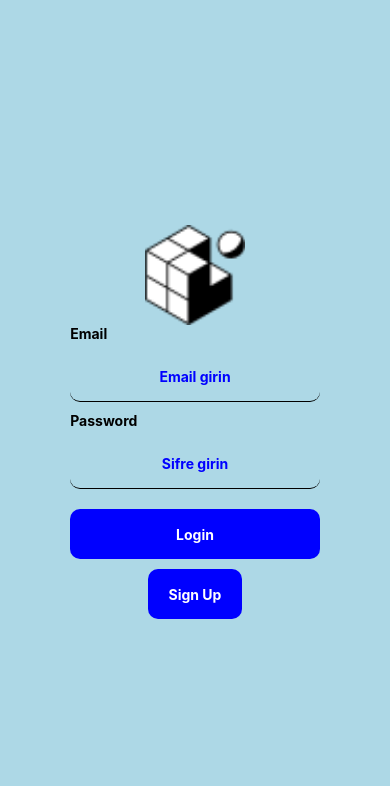
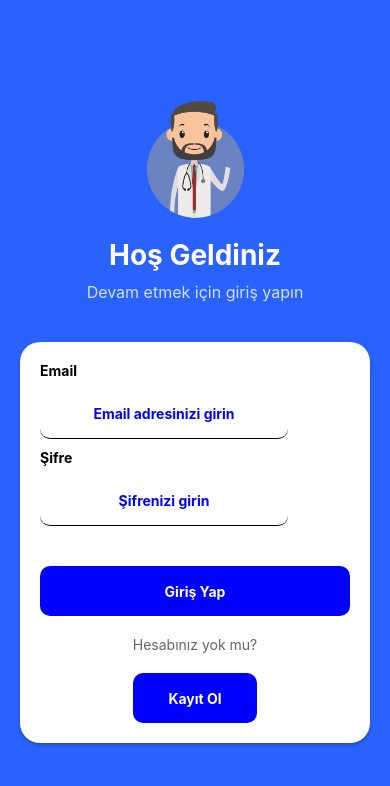
Before and after one commit to 06baha06/mobiluygulama_tahlil_kontrol_ReactNative, a React Native app: screen /Login in a window 390 px wide. Shown: the top 786 px of the page. Built offline with nearby package versions, Linux system fonts and the light colour scheme.

Commit message:
sonkontrol

```diff
--- a/src/screens/AdminGirisSonra.js
+++ b/src/screens/AdminGirisSonra.js
@@ -1,35 +1,51 @@
-import { StyleSheet, Text, View, Button } from 'react-native'
+import { StyleSheet, Text, View, TouchableOpacity } from 'react-native'
 import React from 'react'
 import { useDispatch } from 'react-redux'
 import { logout } from '../redux/userSlice'
 
 const AdminGirisSonra = ({ navigation }) => {
+ const dispatch = useDispatch()
 
-  const dispatch= useDispatch()
-
-  const handleLogout =()=>{
+ const handleLogout = () => {
    dispatch(logout())
  }
 
+ const menuItems = [
+   {
+     title: 'Hasta Görüntüleme',
+     subtitle: 'Hasta bilgilerini görüntüle ve düzenle',
+     onPress: () => navigation.navigate('Home')
+   },
+   {
+     title: 'Değer Kontrol',
+     subtitle: 'İmmunoglobulin değerlerini kontrol et',
+     onPress: () => navigation.navigate('AralikKontrol')
+   }
+ ]
 
  return (
    <View style={styles.container}>
-      <Text style={styles.title}>AdminGirisSonra</Text>
+     <Text style={styles.title}>Admin Panel</Text>
 
-      <Button
-        title="Hasta görüntüleme ekranı"
-        onPress={() => navigation.navigate('Home')}
-      />
+     <View style={styles.menuContainer}>
+       {menuItems.map((item, index) => (
+         <TouchableOpacity
+           key={index}
+           style={styles.menuItem}
+           onPress={item.onPress}
+         >
+           <Text style={styles.menuTitle}>{item.title}</Text>
+           <Text style={styles.menuSubtitle}>{item.subtitle}</Text>
+         </TouchableOpacity>
+       ))}
+     </View>
 
-      <Button
-        title="Değer kontrol sayfası"
-        onPress={() => navigation.navigate('AralikKontrol')}
-      />
-
-      <Button
-        title="Çıkış"
+     <TouchableOpacity
+       style={styles.logoutButton}
        onPress={handleLogout}
-      />
+     >
+       <Text style={styles.logoutText}>Çıkış Yap</Text>
+     </TouchableOpacity>
    </View>
  )
 }
@@ -39,12 +55,55 @@ export default AdminGirisSonra
 const styles = StyleSheet.create({
  container: {
    flex: 1,
-    justifyContent: 'center',
-    alignItems: 'center',
+   backgroundColor: '#f5f7fa',
    padding: 20
  },
  title: {
-    fontSize: 24,
-    marginBottom: 20
+   fontSize: 28,
+   fontWeight: 'bold',
+   color: '#1a237e',
+   textAlign: 'center',
+   marginVertical: 30
+ },
+ menuContainer: {
+   gap: 15
+ },
+ menuItem: {
+   backgroundColor: '#fff',
+   padding: 20,
+   borderRadius: 12,
+   elevation: 3,
+   shadowColor: '#000',
+   shadowOffset: {
+     width: 0,
+     height: 2,
+   },
+   shadowOpacity: 0.1,
+   shadowRadius: 3,
+ },
+ menuTitle: {
+   fontSize: 18,
+   fontWeight: '600',
+   color: '#2962ff',
+   marginBottom: 5
+ },
+ menuSubtitle: {
+   fontSize: 14,
+   color: '#666',
+ },
+ logoutButton: {
+   backgroundColor: '#ff1744',
+   padding: 15,
+   borderRadius: 10,
+   position: 'absolute',
+   bottom: 30,
+   left: 20,
+   right: 20,
+   alignItems: 'center'
+ },
+ logoutText: {
+   color: '#fff',
+   fontSize: 16,
+   fontWeight: '600'
  }
 })
--- a/src/screens/AralikKontrol.js
+++ b/src/screens/AralikKontrol.js
@@ -1,3 +1,4 @@
+// AralikKontrol.js
 import { StyleSheet, View, ScrollView, SafeAreaView, Text } from 'react-native'
 import React, { useState, useEffect } from 'react'
 import { collection, getDocs } from 'firebase/firestore'
@@ -6,15 +7,20 @@ import { CustomButton } from '../components'
 import ResultCard from '../components/ResultCard'
 import InputSection from '../components/InputSection'
 
-const AralikKontrol = () => {
+const AralikKontrol = ({ route }) => {
+  const patientData = route.params?.patientData
+
   const [state, setState] = useState({
-    data: { cilv: [], ap: [], tjp: [], turkjmedsci: [], os:[] },
+    data: { cilv: [], ap: [], tjp: [], turkjmedsci: [], os: [] },
     age: '',
     selectedIg: '',
     testValue: '',
     results: [],
     loading: true
   })
+
+  // İmmunoglobulin değerlerini göstermek için yardımcı fonksiyon
+  const immunoglobulins = ['IgA', 'IgM', 'IgG', 'IgG1', 'IgG2', 'IgG3', 'IgG4']
 
   useEffect(() => {
     fetchData()
@@ -65,10 +71,9 @@ const AralikKontrol = () => {
       referenceValue: refValue,
       status: checkValueRange(value, refValue)
     }
-}
+  }
 
-const checkValueRange = (value, refRange) => {
-    // "≤19" veya "≥19" gibi tek değerli ifadeler için
+  const checkValueRange = (value, refRange) => {
     if (refRange.includes('≤')) {
         const limit = parseFloat(refRange.replace('≤', ''))
         return value <= limit ? 'normal' : 'yüksek'
@@ -78,7 +83,6 @@ const checkValueRange = (value, refRange) => {
         return value >= limit ? 'normal' : 'düşük'
     }
 
-    // "18-250" gibi aralık değerleri için
     if (refRange.includes('-')) {
         const [min, max] = refRange.split('-').map(Number)
         if (value < min) return 'düşük'
@@ -86,7 +90,7 @@ const checkValueRange = (value, refRange) => {
         return 'normal'
     }
     return 'belirsiz'
-}
+  }
 
   const checkRange = () => {
     const { age, testValue, selectedIg, data } = state
@@ -104,7 +108,8 @@ const checkValueRange = (value, refRange) => {
       os: processGuide(data.os, selectedIg, ageNum, valueNum)
     }
 
-    if (!guides.cilv && !guides.ap && !guides.tjp && !guides.turkjmedsci && !guides.os) return alert('Referans aralığı bulunamadı')
+    if (!guides.cilv && !guides.ap && !guides.tjp && !guides.turkjmedsci && !guides.os)
+      return alert('Referans aralığı bulunamadı')
 
     setState(prev => ({
       ...prev,
@@ -140,6 +145,24 @@ const checkValueRange = (value, refRange) => {
     <SafeAreaView style={styles.safeArea}>
       <ScrollView style={styles.container}>
         <View style={styles.content}>
+          {patientData && (
+            <View style={styles.patientCard}>
+              <View style={styles.basicInfo}>
+                <Text style={styles.patientText}>Adı Soyadı: {patientData.patientName}</Text>
+                <Text style={styles.patientText}>Yaş: {patientData.age} ay</Text>
+              </View>
+              <View style={styles.igValues}>
+                {immunoglobulins.map((ig) => (
+                  <View key={ig} style={styles.igItem}>
+                    <Text style={styles.igText}>
+                      {ig}: {patientData.immunoglobulins[ig] || 'Belirtilmemiş'}
+                    </Text>
+                  </View>
+                ))}
+              </View>
+            </View>
+          )}
+
           <InputSection
             state={state}
             setState={setState}
@@ -183,6 +206,39 @@ const styles = StyleSheet.create({
     justifyContent: 'center',
     alignItems: 'center',
   },
+  patientCard: {
+    backgroundColor: '#fff',
+    padding: 16,
+    marginBottom: 16,
+    borderRadius: 8,
+    elevation: 2,
+    shadowColor: '#000',
+    shadowOffset: {
+      width: 0,
+      height: 2,
+    },
+    shadowOpacity: 0.1,
+    shadowRadius: 3,
+  },
+  basicInfo: {
+    marginBottom: 12,
+  },
+  patientText: {
+    fontSize: 16,
+    marginBottom: 4,
+  },
+  igValues: {
+    flexDirection: 'row',
+    flexWrap: 'wrap',
+  },
+  igItem: {
+    width: '50%',
+    paddingVertical: 4,
+  },
+  igText: {
+    fontSize: 14,
+    color: '#444',
+  }
 })
 
 export default AralikKontrol
--- a/src/screens/LoginPage.js
+++ b/src/screens/LoginPage.js
@@ -1,69 +1,72 @@
 import { StatusBar } from 'expo-status-bar';
 import React, {useState} from 'react';
-import { StyleSheet, View, Image, SafeAreaView } from 'react-native';
+import { StyleSheet, View, Image, SafeAreaView, Text, Dimensions } from 'react-native';
 import {Loading, CustomTextInput, CustomButton} from '../components/';
 import { useSelector, useDispatch } from 'react-redux';
 import {setIsLoading, setLogin } from '../redux/userSlice';
 import { login } from '../redux/userSlice';
 
+const {width} = Dimensions.get('window')
 
-const LoginPage = ({navigation})=> {
-
+const LoginPage = ({navigation}) => {
  const [email, setEmail] = useState('')
  const [password, setPassword] = useState('')
-  //userSlice içerisindeki verilerin okunması
  const {isLoading} = useSelector((state)=> state.user)
-
-  //userslice içerisindeki reducer yapılarını kullanma veya veri gönderme
  const dispatch = useDispatch()
 
  return (
+   <SafeAreaView style={styles.container}>
+     <StatusBar style="light" />
 
-  <SafeAreaView style={styles.container}>
-       <View style={styles.viewcontainer} >
+     <View style={styles.content}>
+       <View style={styles.headerContainer}>
+         <Image
+           source={require('../../assets/clipart1898543.png')}
+           style={styles.image}
+           resizeMode="contain"
+         />
+         <Text style={styles.title}>Hoş Geldiniz</Text>
+         <Text style={styles.subtitle}>Devam etmek için giriş yapın</Text>
+       </View>
 
-        <Image
-          source={require('../../assets/favicon.png')}
-          style={styles.image}
-
-        />
-
+       <View style={styles.formContainer}>
          <CustomTextInput
            title="Email"
            isSecureText={false}
            handleOnChangeText={(text) => setEmail(text)}
            handleValue={email}
-    handlePlaceholder='Email girin'
+           handlePlaceholder='Email adresinizi girin'
          />
 
-
          <CustomTextInput
-    title="Password"
+           title="Şifre"
            isSecureText={true}
            handleOnChangeText={(password) => setPassword(password)}
            handleValue={password}
-    handlePlaceholder='Sifre girin'
+           handlePlaceholder='Şifrenizi girin'
          />
 
+         <View style={styles.buttonContainer}>
            <CustomButton
-      buttonText="Login"
-      setWith="80%"
+             buttonText="Giriş Yap"
+             setWith="100%"
              handleOnPress={() => dispatch(login({email, password}))}
            />
 
+           <View style={styles.signupContainer}>
+             <Text style={styles.signupText}>Hesabınız yok mu?</Text>
              <CustomButton
-       buttonText="Sign Up"
-       setWith="30%"
+               buttonText="Kayıt Ol"
+               setWith="40%"
                handleOnPress={() => navigation.navigate('SignUp')}
              />
+           </View>
+         </View>
+       </View>
+     </View>
 
      {isLoading ? <Loading changeIsLoading={()=>dispatch(setIsLoading(false))}/> : null}
-
-
-   </View>
-
    </SafeAreaView>
-
  );
 }
 
@@ -72,19 +75,59 @@ export default LoginPage
 const styles = StyleSheet.create({
   container: {
     flex: 1,
-    backgroundColor: 'lightblue',
+    backgroundColor: '#2962ff',
+  },
+  content: {
+    flex: 1,
     alignItems: 'center',
     justifyContent: 'center',
+    paddingHorizontal: 20,
   },
-
-
-  image:{
-    height:100,
-    width:100
+  headerContainer: {
+    alignItems: 'center',
+    marginBottom: 40,
   },
-  viewcontainer:{
-    width:'80%',
-    alignItems:'center'
+  image: {
+    height: width * 0.3,
+    width: width * 0.3,
+    marginBottom: 20,
+  },
+ title: {
+   fontSize: 28,
+   fontWeight: 'bold',
+   color: '#fff',
+   marginBottom: 10,
+ },
+ subtitle: {
+   fontSize: 16,
+   color: '#fff',
+   opacity: 0.8,
+ },
+ formContainer: {
+   width: '100%',
+   backgroundColor: '#fff',
+   borderRadius: 20,
+   padding: 20,
+   elevation: 5,
+   shadowColor: '#000',
+   shadowOffset: {
+     width: 0,
+     height: 2,
+   },
+   shadowOpacity: 0.25,
+   shadowRadius: 3.84,
+ },
+ buttonContainer: {
+   marginTop: 20,
+   width: '100%',
+ },
+ signupContainer: {
+   marginTop: 20,
+   alignItems: 'center',
+ },
+ signupText: {
+   fontSize: 14,
+   color: '#666',
+   marginBottom: 10,
  }
-
 });
--- a/src/screens/SignupPage.js
+++ b/src/screens/SignupPage.js
@@ -1,5 +1,5 @@
-import { StyleSheet, Text, View, SafeAreaView} from 'react-native'
-import React,{useState} from 'react'
+import { StyleSheet, Text, View, SafeAreaView, StatusBar } from 'react-native'
+import React, {useState} from 'react'
 import {CustomTextInput, CustomButton, Loading} from '../components'
 import { useDispatch, useSelector } from 'react-redux'
 import { register } from '../redux/userSlice'
@@ -11,22 +11,29 @@ const SignupPage = () => {
  const [tcNo, setTcNo] = useState("")
 
  const dispatch = useDispatch();
+ const {isLoading} = useSelector(state=>state.user)
 
-  const {isLoading} = useSelector(state=>state.user)
-  const handleRegister =()=>{
+ const handleRegister = () => {
    dispatch(register({email, password, tcNo}))
  }
 
  if(isLoading){
    return <Loading/>
  }
+
  return (
+   <SafeAreaView style={styles.container}>
+     <StatusBar style="light" />
 
-    <SafeAreaView  style={styles.container}>
-      <View style={styles.viewcontainer}>
+     <View style={styles.content}>
+       <View style={styles.headerContainer}>
+         <Text style={styles.title}>Kayıt Ol</Text>
+         <Text style={styles.subtitle}>Yeni bir hesap oluştur</Text>
+       </View>
 
+       <View style={styles.formContainer}>
          <CustomTextInput
-       title="TC Kimlik No"  // Yeni input eklendi
+           title="TC Kimlik No"
            isSecureText={false}
            handleOnChangeText={setTcNo}
            handleValue={tcNo}
@@ -39,42 +46,74 @@ const SignupPage = () => {
            isSecureText={false}
            handleOnChangeText={setEmail}
            handleValue={email}
-      handlePlaceholder='Email girin'
+           handlePlaceholder='Email adresinizi girin'
          />
 
-
          <CustomTextInput
-      title="Password"
+           title="Şifre"
            isSecureText={true}
            handleOnChangeText={setPassword}
            handleValue={password}
-      handlePlaceholder='Sifre girin'
+           handlePlaceholder='Şifrenizi girin'
          />
 
+         <View style={styles.buttonContainer}>
            <CustomButton
-        buttonText="Sign Up"
-        setWith="80%"
+             buttonText="Kayıt Ol"
+             setWith="100%"
              handleOnPress={handleRegister}
            />
          </View>
-
+       </View>
+     </View>
    </SafeAreaView>
-
  )
 }
 
 export default SignupPage
 
 const styles = StyleSheet.create({
-
  container: {
+   flex: 1,
+   backgroundColor: '#2962ff',
+ },
+ content: {
    flex: 1,
    alignItems: 'center',
    justifyContent: 'center',
-        backgroundColor:'lightblue'
+   paddingHorizontal: 20,
  },
-      viewcontainer:{
-        width:'80%',
-        alignItems:'center'
+ headerContainer: {
+   alignItems: 'center',
+   marginBottom: 40,
+ },
+ title: {
+   fontSize: 28,
+   fontWeight: 'bold',
+   color: '#fff',
+   marginBottom: 10,
+ },
+ subtitle: {
+   fontSize: 16,
+   color: '#fff',
+   opacity: 0.8,
+ },
+ formContainer: {
+   width: '100%',
+   backgroundColor: '#fff',
+   borderRadius: 20,
+   padding: 20,
+   elevation: 5,
+   shadowColor: '#000',
+   shadowOffset: {
+     width: 0,
+     height: 2,
+   },
+   shadowOpacity: 0.25,
+   shadowRadius: 3.84,
+ },
+ buttonContainer: {
+   marginTop: 20,
+   width: '100%',
  }
-})
+});
```
Also changed, not shown: src/components/PatientCard.js (+13 -10 lines), src/screens/HomePage.js (+31 -3 lines), assets/clipart1898543.png (added). Lines whose indentation alone changed are shown as unchanged.
